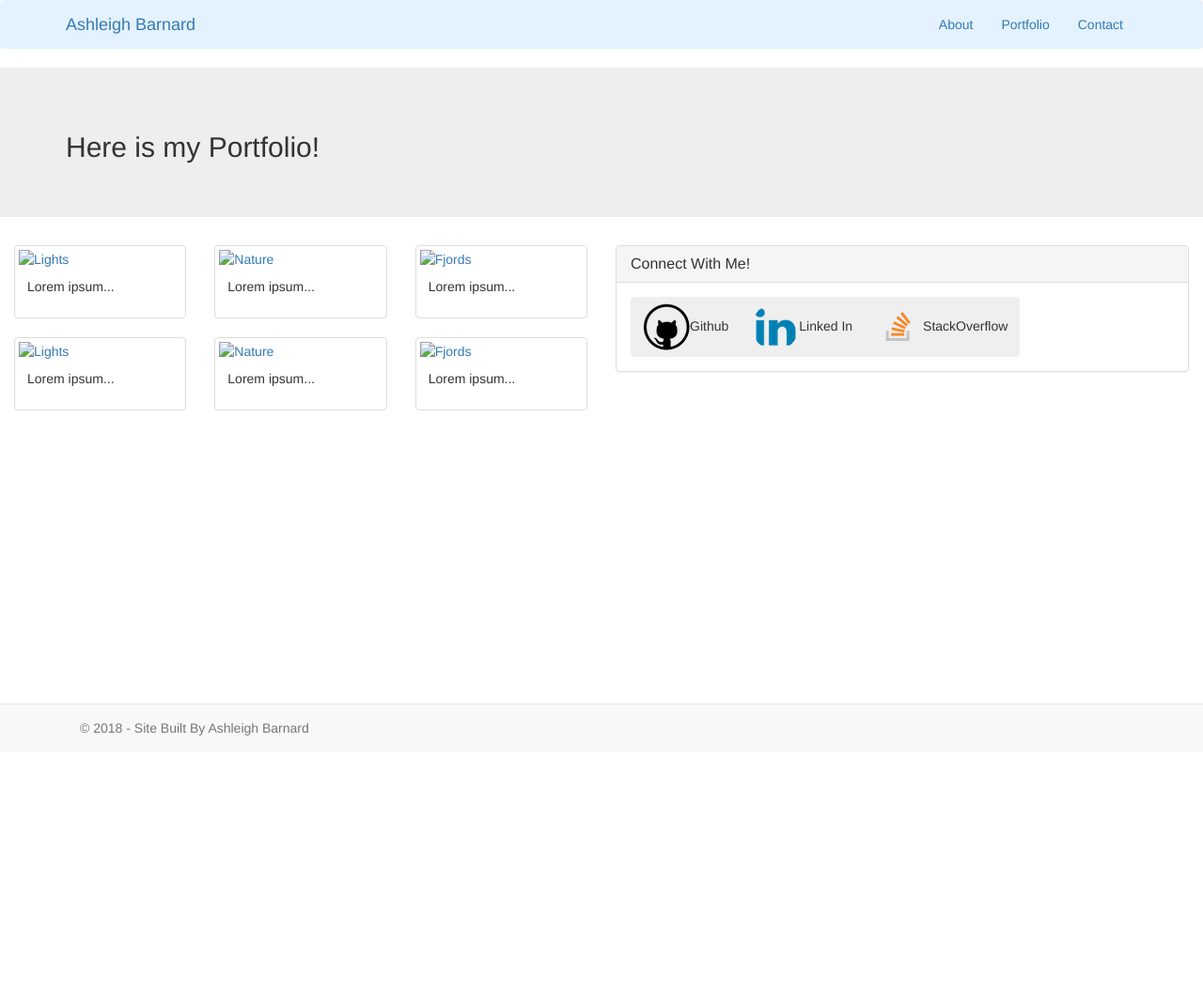
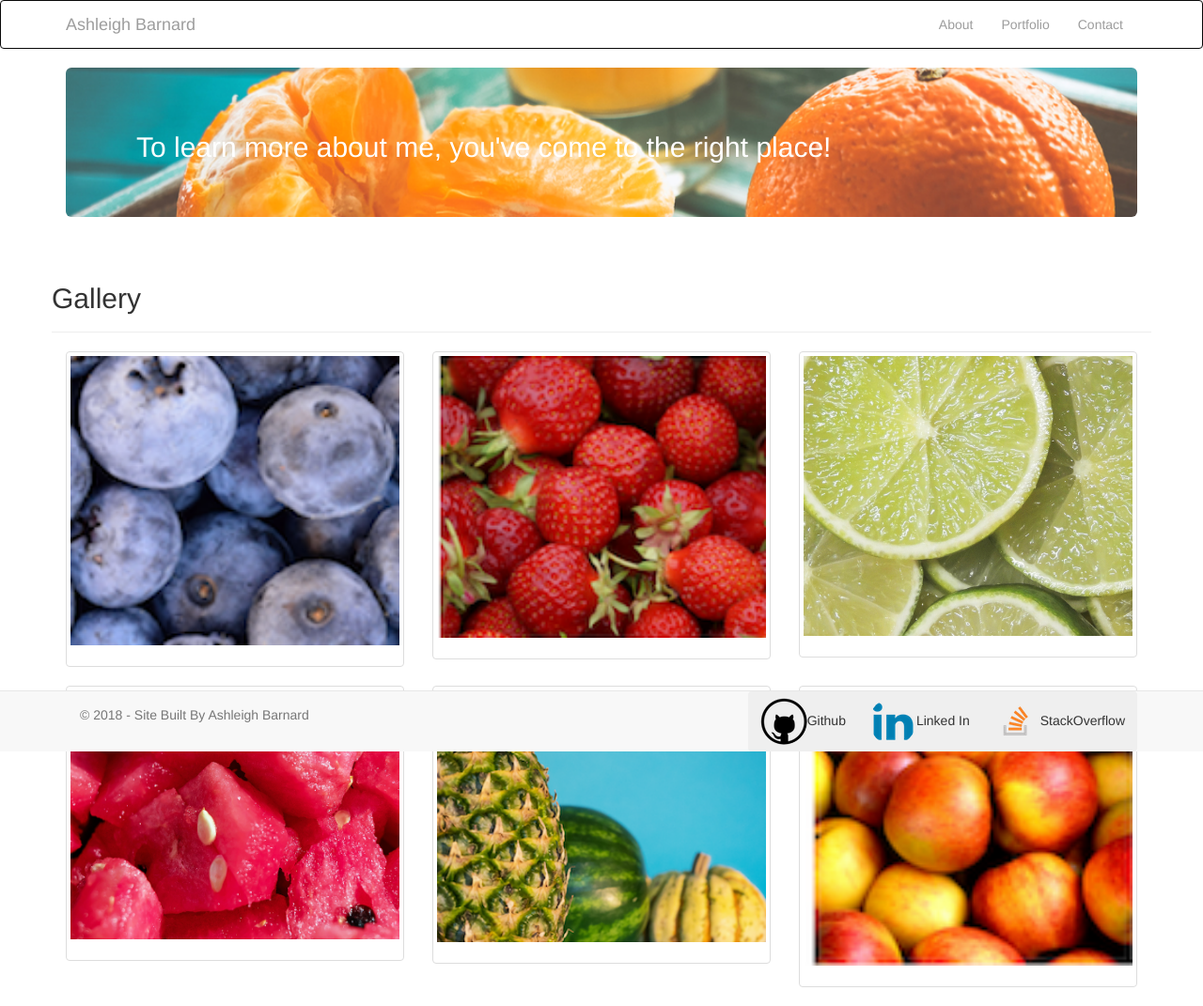
Before and after one commit to AshleighBarnard/Bootstrap-Portfolio, a plain HTML site: page portfolio.html in a window 1280 px wide. Shown: the whole page at 94% size. Before the commit the page ends 800 px from the top, so only its background shows below. Drawn offline with nearby package versions, Linux system fonts and the light colour scheme.

Commit message:
new updates

```diff
--- a/assets/stylesheet.css
+++ b/assets/stylesheet.css
@@ -19,6 +19,7 @@ form_main {
   bottom: -2px;
   height: 3px;
   left: 0;
+  right: 0;
   position: absolute;
   width: 75px;
 }
@@ -46,6 +47,7 @@ form_main {
   font-style: normal;
   line-height: 35px;
   margin: 10px 0;
+  margin-bottom:10px 0;
   padding: 0;
   text-transform: uppercase;
   width: 30%;
@@ -59,3 +61,13 @@ form_main {
 .top-buffer {
   margin-top: 70px;
 }
+
+.jumbotron{
+  background-image: url("../assets/oranges.png");
+  background-size: cover;
+  color: white;
+}
+
+body{
+  margin: 0px;
+}
--- a/portfolio.html
+++ b/portfolio.html
@@ -16,7 +16,7 @@
 
 </head>
 <body>
-    <nav class="navbar navbar-light" style="background-color: #e3f2fd;">
+    <nav class="navbar navbar-inverse" style="background-color:white;">
         <div class="container">
           <div class="navbar-header">
             <a class="navbar-brand" href="#">Ashleigh Barnard</a>
@@ -31,16 +31,25 @@
         </div>
       </nav>
   <!-- this is jumbotron -->
-      <div class="jumbotron jumbotron-fluid">
-          <div class="container">
-            <h2 class="display-3">Here is my Portfolio!</h2>
-          </div>
+  <div class="container">
+    <div class="jumbotron jumbotron-fluid">
+      <div class="container">
+        <h2 class="display-3">To learn more about me, you've come to the right place!</h2>
+      </div>
+    </div>
+  </div>
+
+  <!-- page header -->
+  <div class="container">
+    <div class="row">
+        <div class="page-header">
+          <h2>Gallery</h2>
         </div>
 
 
 <!-- this is the div with the about me -->
 
-<div class="col-sm-6">
+<div class="container-fluid">
 
             <section id="project-portfolio">
 
@@ -48,30 +57,27 @@
               <div class="row">
                   <div class="col-md-4">
                     <div class="thumbnail">
-                      <a href="/w3images/lights.jpg">
-                        <img src="/w3images/lights.jpg" alt="Lights" style="width:100%">
+                      <a href="assets/blueberries.png">
+                        <img src="assets/blueberries.png" alt="blueberry" style="width:100%">
                         <div class="caption">
-                          <p>Lorem ipsum...</p>
                         </div>
                       </a>
                     </div>
                   </div>
                   <div class="col-md-4">
                     <div class="thumbnail">
-                      <a href="/w3images/nature.jpg">
-                        <img src="/w3images/nature.jpg" alt="Nature" style="width:100%">
+                      <a href="assets/strawberry.png">
+                        <img src="assets/strawberry.png" alt="strawberry" style="width:100%">
                         <div class="caption">
-                          <p>Lorem ipsum...</p>
                         </div>
                       </a>
                     </div>
                   </div>
                   <div class="col-md-4">
                     <div class="thumbnail">
-                      <a href="/w3images/fjords.jpg">
-                        <img src="/w3images/fjords.jpg" alt="Fjords" style="width:100%">
+                      <a href="assets/lime.png">
+                        <img src="assets/lime.png" alt="Lime" style="width:100%">
                         <div class="caption">
-                          <p>Lorem ipsum...</p>
                         </div>
                       </a>
                     </div>
@@ -80,62 +86,39 @@
                 <div class="row">
                     <div class="col-md-4">
                       <div class="thumbnail">
-                        <a href="/w3images/lights.jpg">
-                          <img src="/w3images/lights.jpg" alt="Lights" style="width:100%">
+                        <a href="assets/melon.png">
+                          <img src="assets/melon.png" alt="Melon" style="width:100%">
                           <div class="caption">
-                            <p>Lorem ipsum...</p>
                           </div>
                         </a>
                       </div>
                     </div>
                     <div class="col-md-4">
                       <div class="thumbnail">
-                        <a href="/w3images/nature.jpg">
-                          <img src="/w3images/nature.jpg" alt="Nature" style="width:100%">
+                        <a href="assets/pineapple.png">
+                          <img src="assets/pineapple.png" alt="pineapple" style="width:100%">
                           <div class="caption">
-                            <p>Lorem ipsum...</p>
+
                           </div>
                         </a>
                       </div>
                     </div>
                     <div class="col-md-4">
                       <div class="thumbnail">
-                        <a href="/w3images/fjords.jpg">
-                          <img src="/w3images/fjords.jpg" alt="Fjords" style="width:100%">
+                        <a href="assets/apples.png">
+                          <img src="assets/apples.png" alt="Fjords" style="width:100%">
                           <div class="caption">
-                            <p>Lorem ipsum...</p>
+
                           </div>
                         </a>
                       </div>
                     </div>
                   </div>
                 </div>
-
-   <!-- contact me section -->
-   <div class="col-sm-6">
-      <div class="panel panel-default">
-        <div class="panel-heading">
-          <h3 class="panel-title">Connect With Me!</h3>
-        </div>
-        <div class="panel-body">
-
-
-            <div class="btn-group" role="group" aria-label="Basic example">
-                <button type="button" class="btn btn-secondary"><a href="https://github.com/AshleighBarnard"><img class="img-circle"src="assets/github-icon.png" alt="GitHub Profile"></a>Github</button>
-                <button type="button" class="btn btn-secondary"><a href="https://www.linkedin.com/in/ashleigh-barnard"><img class="img-circle" src="assets/linkedin-icon.png" alt="LinkedIn Profile"></a>Linked In</button>
-                <button type="button" class="btn btn-secondary"><a href="https://stackoverflow.com/users/9220766/avocoder13"><img class="img-circle" src="assets/stack1.png" alt="StackOverflow Profile"></a>StackOverflow</button>
               </div>
 
 
 
-            </div>
-        </div>
-      </div>
-    </div>
-  </div>
-</div>
-</div>
-  </div>
 
 <!-- footer -->
   <div class="navbar navbar-default navbar-fixed-bottom">
@@ -143,6 +126,10 @@
         <p class="navbar-text pull-left">© 2018 - Site Built By Ashleigh Barnard
              <a href="http://tinyurl.com/tbvalid" target="_blank" ></a>
         </p>
+        <div class="btn-group pull-right" role="group" aria-label="Basic example">
+            <button type="button" class="btn btn-secondary"><a href="https://github.com/AshleighBarnard"><img class="img-circle"src="assets/gitHub.png" alt="GitHub Profile"></a>Github</button>
+            <button type="button" class="btn btn-secondary"><a href="https://www.linkedin.com/in/ashleigh-barnard"><img class="img-circle" src="assets/linkedIn.png" alt="LinkedIn Profile"></a>Linked In</button>
+            <button type="button" class="btn btn-secondary"><a href="https://stackoverflow.com/users/9220766/avocoder13"><img class="img-circle" src="assets/stackOverflow.png" alt="StackOverflow Profile"></a>StackOverflow</button>
 
       </div>
   </div>
```
Also changed, not shown: contact.html (+10 -28 lines), index.html (+16 -32 lines), assets/apples.png (added), assets/blueberries.png (added), assets/gitHub.png (renamed from assets/github-icon.png), assets/kiwi.png (added), assets/lime.png (added), assets/linkedIn.png (renamed from assets/Linkedin-icon.png), assets/melon.png (added), assets/oranges.png (added), assets/pineapple.png (added), assets/stackOverflow.png (renamed from assets/stack1.png), assets/strawberry.png (added), 1 other file.
